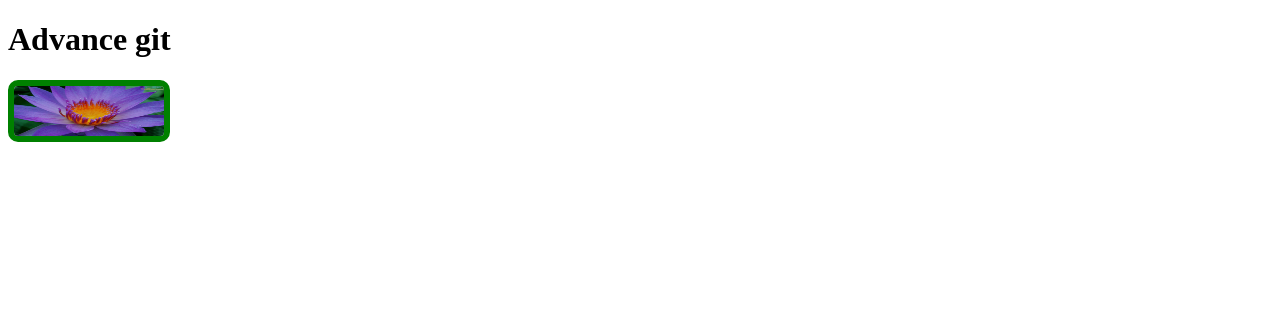
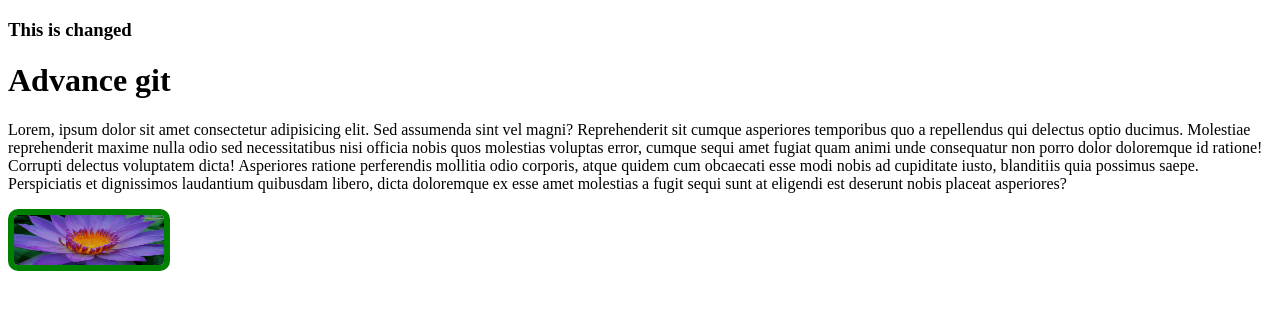
Before and after one commit to tusharshaha/my-second-repo, a plain HTML site: page index.html in a window 1280 px wide. Drawn offline with Linux system fonts and the light colour scheme.

Commit message:
new changes

```diff
--- a/index.html
+++ b/index.html
@@ -15,7 +15,9 @@
     </style>
 </head>
 <body>
+    <h3>This is changed</h3>
     <h1>Advance git</h1>
+    <p>Lorem, ipsum dolor sit amet consectetur adipisicing elit. Sed assumenda sint vel magni? Reprehenderit sit cumque asperiores temporibus quo a repellendus qui delectus optio ducimus. Molestiae reprehenderit maxime nulla odio sed necessitatibus nisi officia nobis quos molestias voluptas error, cumque sequi amet fugiat quam animi unde consequatur non porro dolor doloremque id ratione! Corrupti delectus voluptatem dicta! Asperiores ratione perferendis mollitia odio corporis, atque quidem cum obcaecati esse modi nobis ad cupiditate iusto, blanditiis quia possimus saepe. Perspiciatis et dignissimos laudantium quibusdam libero, dicta doloremque ex esse amet molestias a fugit sequi sunt at eligendi est deserunt nobis placeat asperiores?</p>
     <img src="images/4X.jpg" alt="">
 </body>
 </html>
```
